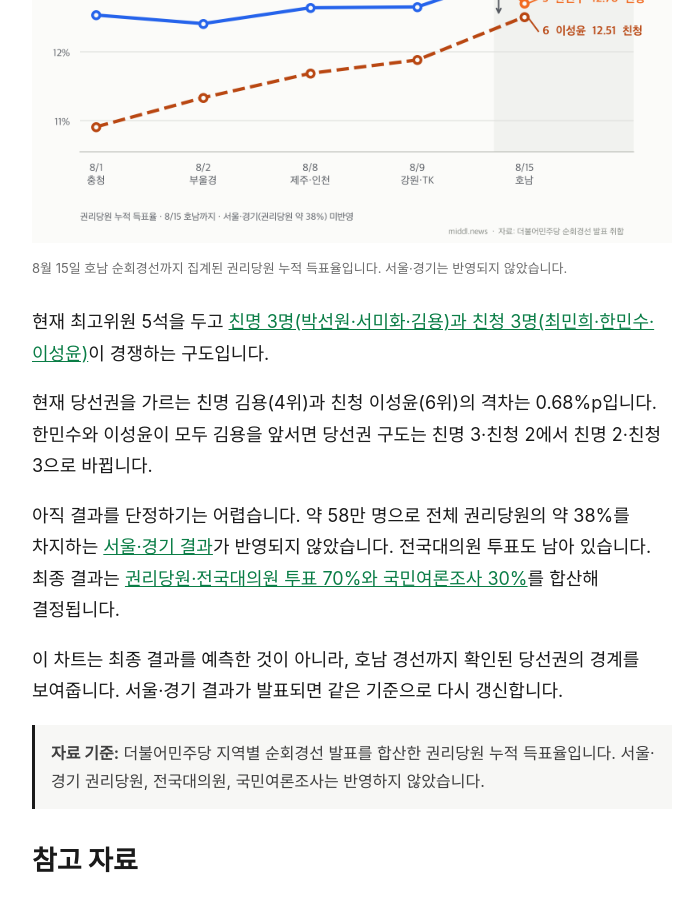
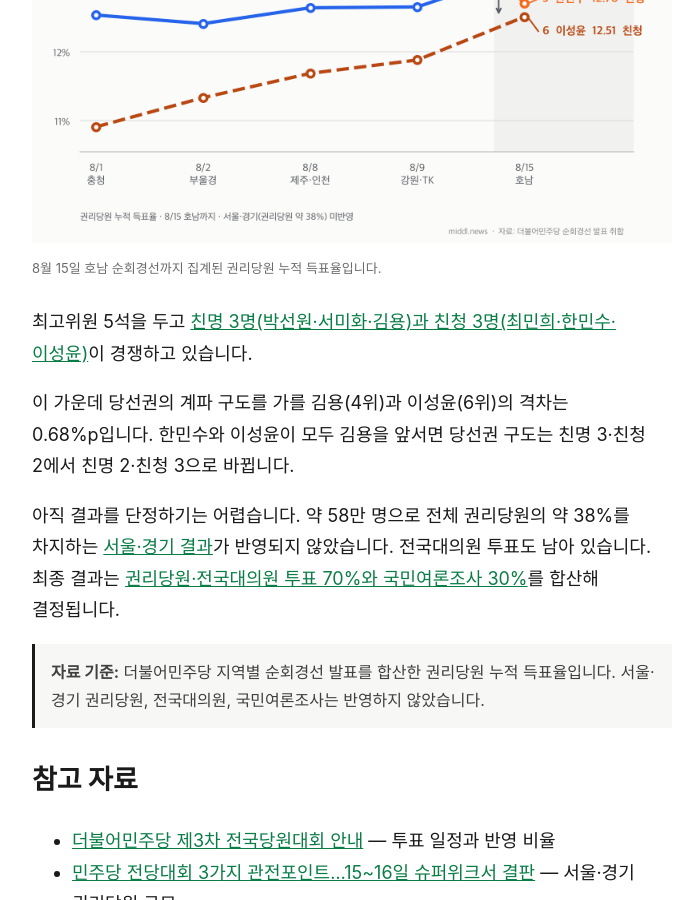
Before and after one commit to geekslife/newsstand, a Jekyll site: the page built from _posts/2026-08-16-maxgowi-cutline.md, in a window 1280 px wide and 900 px high, scrolled down 687 px. Shown: the whole window, without its empty margins (288-978 px from the left). Built offline with Jekyll 4.4.1, drawn with Linux system fonts in a browser that asks for light colours.

Commit message:
기사 중복 문장 정리

```diff
--- a/_posts/2026-08-16-maxgowi-cutline.md
+++ b/_posts/2026-08-16-maxgowi-cutline.md
@@ -12,15 +12,13 @@ image: "/assets/maxgowi_cutline_20260816.png"
 민주당 최고위원 경선이 8월 17일 끝납니다. 15일 호남 순회경선까지 집계된 권리당원 누적 득표율은 박선원(17.70%), 최민희(17.33%), 서미화(15.65%), 김용(13.19%), 한민수(12.70%), 이성윤(12.51%) 순입니다.
 
 ![민주당 최고위원 경선 4~6위 권리당원 누적 득표율. 김용 13.19%, 한민수 12.70%, 이성윤 12.51%](/assets/maxgowi_cutline_20260816.png)
-<p class="caption">8월 15일 호남 순회경선까지 집계된 권리당원 누적 득표율입니다. 서울·경기는 반영되지 않았습니다.</p>
+<p class="caption">8월 15일 호남 순회경선까지 집계된 권리당원 누적 득표율입니다.</p>
 
-현재 최고위원 5석을 두고 [친명 3명(박선원·서미화·김용)과 친청 3명(최민희·한민수·이성윤)](https://www.newspim.com/news/view/20260723001268)이 경쟁하는 구도입니다.
+최고위원 5석을 두고 [친명 3명(박선원·서미화·김용)과 친청 3명(최민희·한민수·이성윤)](https://www.newspim.com/news/view/20260723001268)이 경쟁하고 있습니다.
 
-현재 당선권을 가르는 친명 김용(4위)과 친청 이성윤(6위)의 격차는 0.68%p입니다. 한민수와 이성윤이 모두 김용을 앞서면 당선권 구도는 친명 3·친청 2에서 친명 2·친청 3으로 바뀝니다.
+이 가운데 당선권의 계파 구도를 가를 김용(4위)과 이성윤(6위)의 격차는 0.68%p입니다. 한민수와 이성윤이 모두 김용을 앞서면 당선권 구도는 친명 3·친청 2에서 친명 2·친청 3으로 바뀝니다.
 
 아직 결과를 단정하기는 어렵습니다. 약 58만 명으로 전체 권리당원의 약 38%를 차지하는 [서울·경기 결과](https://www.hani.co.kr/arti/politics/politics_general/1271417.html)가 반영되지 않았습니다. 전국대의원 투표도 남아 있습니다. 최종 결과는 [권리당원·전국대의원 투표 70%와 국민여론조사 30%](https://theminjoo.kr/main/sub/news/view.php?brd=1&post=1219367&sno=0)를 합산해 결정됩니다.
-
-이 차트는 최종 결과를 예측한 것이 아니라, 호남 경선까지 확인된 당선권의 경계를 보여줍니다. 서울·경기 결과가 발표되면 같은 기준으로 다시 갱신합니다.
 
 > **자료 기준:** 더불어민주당 지역별 순회경선 발표를 합산한 권리당원 누적 득표율입니다. 서울·경기 권리당원, 전국대의원, 국민여론조사는 반영하지 않았습니다.
 
```
